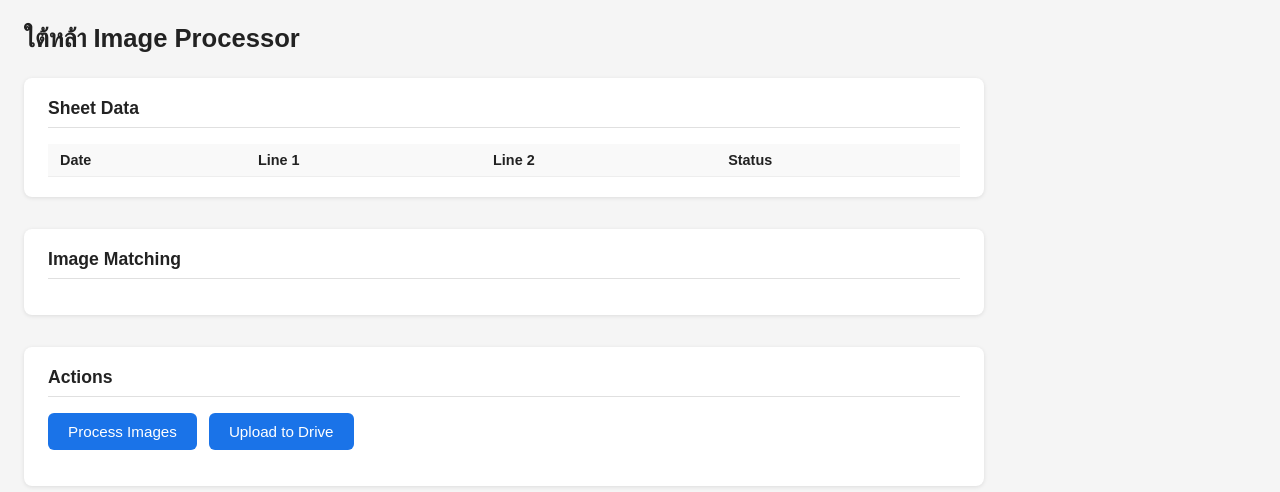
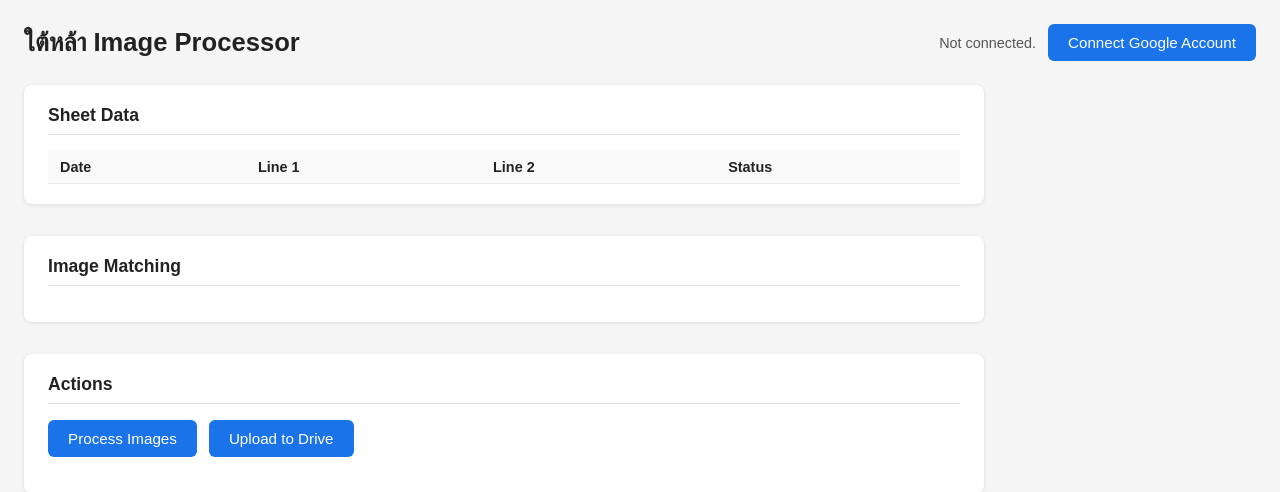
Before and after one commit to ampwang/yuroflow, a Flask app: page / in a window 1280 px wide. Shown: the top 492 px of the page. Run offline with Flask 3, Linux system fonts and the light colour scheme; lists and menus that the app fills with data are empty.

Commit message:
feat: add Google OAuth flow (step 2)
google_client.py handles credential loading, token refresh, and OAuth
browser flow. /auth route triggers login, /api/test-sheets verifies
Sheets connectivity. UI shows auth status and a connect button.

Co-Authored-By: Claude Sonnet 4.6 <noreply@anthropic.com>

```diff
--- a/app.py
+++ b/app.py
@@ -1,8 +1,10 @@
 import os
-from flask import Flask, render_template
+from flask import Flask, render_template, jsonify
+import google_client
 
 COWORK_DIR = os.path.expanduser("~/Downloads/CoWork")
 OUTPUT_DIR = os.path.join(os.path.dirname(os.path.abspath(__file__)), "output")
+SPREADSHEET_ID = "16h9zxHXVz0CxznKGe-SSjD8OVrFZLElv2dmBuKnuh10"
 
 app = Flask(__name__)
 
@@ -14,5 +16,21 @@ def index():
     return render_template("index.html")
 
 
+@app.route("/auth")
+def auth():
+    try:
+        google_client.run_auth_flow()
+        return jsonify({"ok": True, "message": "Authenticated successfully."})
+    except Exception as e:
+        return jsonify({"ok": False, "error": str(e)}), 500
+
+
+@app.route("/api/test-sheets")
+def test_sheets():
+    result = google_client.test_sheets_connection(SPREADSHEET_ID)
+    status = 200 if result["ok"] else 500
+    return jsonify(result), status
+
+
 if __name__ == "__main__":
     app.run(debug=True, port=5000)
--- /dev/null
+++ b/google_client.py
@@ -0,0 +1,64 @@
+import os
+from google.oauth2.credentials import Credentials
+from google.auth.transport.requests import Request
+from google_auth_oauthlib.flow import InstalledAppFlow
+from googleapiclient.discovery import build
+from googleapiclient.errors import HttpError
+
+SCOPES = [
+    "https://www.googleapis.com/auth/spreadsheets.readonly",
+    "https://www.googleapis.com/auth/drive",
+]
+
+CREDENTIALS_FILE = os.path.join(os.path.dirname(os.path.abspath(__file__)), "credentials.json")
+TOKEN_FILE = os.path.join(os.path.dirname(os.path.abspath(__file__)), "token.json")
+
+
+def get_credentials():
+    creds = None
+    if os.path.exists(TOKEN_FILE):
+        creds = Credentials.from_authorized_user_file(TOKEN_FILE, SCOPES)
+    if creds and creds.valid:
+        return creds
+    if creds and creds.expired and creds.refresh_token:
+        creds.refresh(Request())
+        _save_token(creds)
+        return creds
+    return None
+
+
+def run_auth_flow():
+    flow = InstalledAppFlow.from_client_secrets_file(CREDENTIALS_FILE, SCOPES)
+    creds = flow.run_local_server(port=0)
+    _save_token(creds)
+    return creds
+
+
+def _save_token(creds):
+    with open(TOKEN_FILE, "w") as f:
+        f.write(creds.to_json())
+
+
+def get_sheets_service():
+    creds = get_credentials()
+    if not creds:
+        raise RuntimeError("Not authenticated. Visit /auth first.")
+    return build("sheets", "v4", credentials=creds)
+
+
+def get_drive_service():
+    creds = get_credentials()
+    if not creds:
+        raise RuntimeError("Not authenticated. Visit /auth first.")
+    return build("drive", "v3", credentials=creds)
+
+
+def test_sheets_connection(spreadsheet_id):
+    try:
+        service = get_sheets_service()
+        result = service.spreadsheets().get(spreadsheetId=spreadsheet_id).execute()
+        return {"ok": True, "title": result.get("properties", {}).get("title", "")}
+    except HttpError as e:
+        return {"ok": False, "error": str(e)}
+    except RuntimeError as e:
+        return {"ok": False, "error": str(e)}
--- a/static/main.js
+++ b/static/main.js
@@ -2,6 +2,24 @@ document.addEventListener('DOMContentLoaded', () => {
   const processBtn = document.getElementById('process-btn');
   const uploadBtn = document.getElementById('upload-btn');
   const progress = document.getElementById('progress');
+  const authStatus = document.getElementById('auth-status');
+  const authBtn = document.getElementById('auth-btn');
+
+  checkAuth();
+
+  authBtn.addEventListener('click', async () => {
+    authStatus.textContent = 'Opening browser for Google login…';
+    authBtn.disabled = true;
+    const res = await fetch('/auth');
+    const data = await res.json();
+    if (data.ok) {
+      authStatus.textContent = 'Connected to Google.';
+      authBtn.style.display = 'none';
+    } else {
+      authStatus.textContent = 'Auth failed: ' + data.error;
+      authBtn.disabled = false;
+    }
+  });
 
   processBtn.addEventListener('click', () => {
     progress.textContent = 'Processing...';
@@ -10,4 +28,20 @@ document.addEventListener('DOMContentLoaded', () => {
   uploadBtn.addEventListener('click', () => {
     progress.textContent = 'Uploading...';
   });
+
+  async function checkAuth() {
+    try {
+      const res = await fetch('/api/test-sheets');
+      const data = await res.json();
+      if (data.ok) {
+        authStatus.textContent = `Connected — "${data.title}"`;
+      } else {
+        authStatus.textContent = 'Not connected.';
+        authBtn.style.display = 'inline-block';
+      }
+    } catch {
+      authStatus.textContent = 'Not connected.';
+      authBtn.style.display = 'inline-block';
+    }
+  }
 });
--- a/static/style.css
+++ b/static/style.css
@@ -11,9 +11,25 @@ body {
   padding: 24px;
 }
 
+header {
+  display: flex;
+  align-items: center;
+  justify-content: space-between;
+  margin-bottom: 24px;
+  flex-wrap: wrap;
+  gap: 12px;
+}
+
 header h1 {
   font-size: 1.6rem;
-  margin-bottom: 24px;
+}
+
+#auth-bar {
+  display: flex;
+  align-items: center;
+  gap: 12px;
+  font-size: 0.9rem;
+  color: #555;
 }
 
 main {
--- a/templates/index.html
+++ b/templates/index.html
@@ -9,6 +9,10 @@
 <body>
   <header>
     <h1>ใต้หล้า Image Processor</h1>
+    <div id="auth-bar">
+      <span id="auth-status">Checking auth…</span>
+      <button id="auth-btn" style="display:none">Connect Google Account</button>
+    </div>
   </header>
 
   <main>
```
